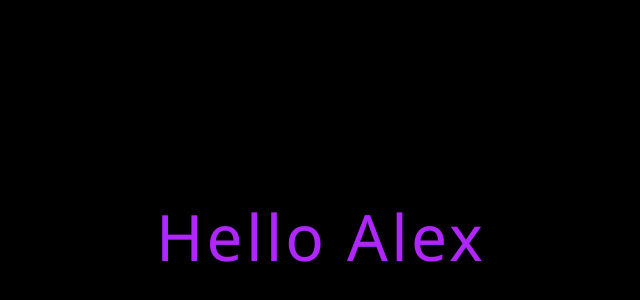
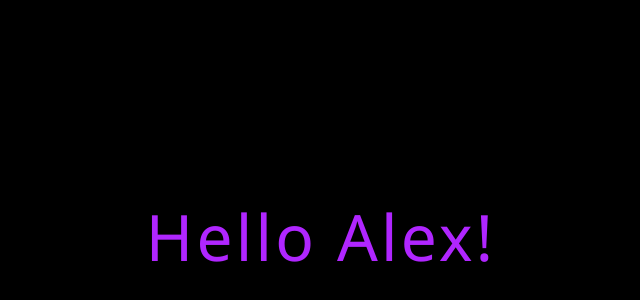
Before and after one commit to alexpapape/hello-alex-site, a plain HTML site: page index.html in a window 1280 px wide. Shown: the part 164-464 px from the top of the page, without its empty margins (319-959 px from the left). Drawn offline with Linux system fonts and the light colour scheme.

Commit message:
change hello alex to hello alex!

```diff
--- a/index.html
+++ b/index.html
@@ -3,12 +3,12 @@
 <head>
     <meta charset="UTF-8">
     <meta name="viewport" content="width=device-width, initial-scale=1.0">
-    <title>Hello Alex</title>
+    <title>Hello Alex!</title>
     <link rel="stylesheet" href="style.css">
 </head>
 <body>
     <div class="container">
-        <h1>Hello Alex</h1>
+        <h1>Hello Alex!</h1>
     </div>
 </body>
 </html>
```
